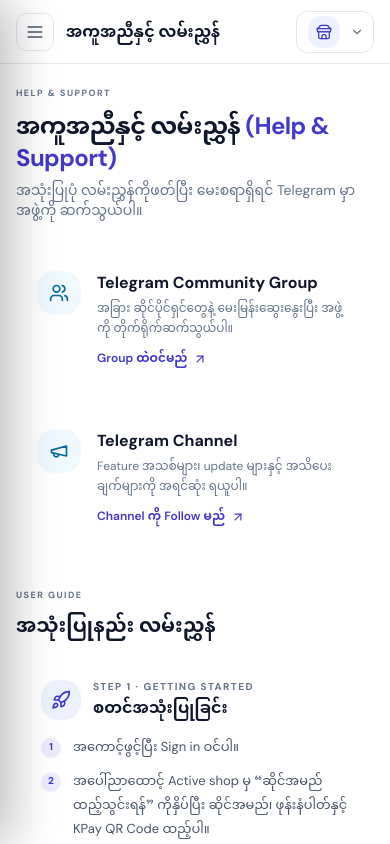
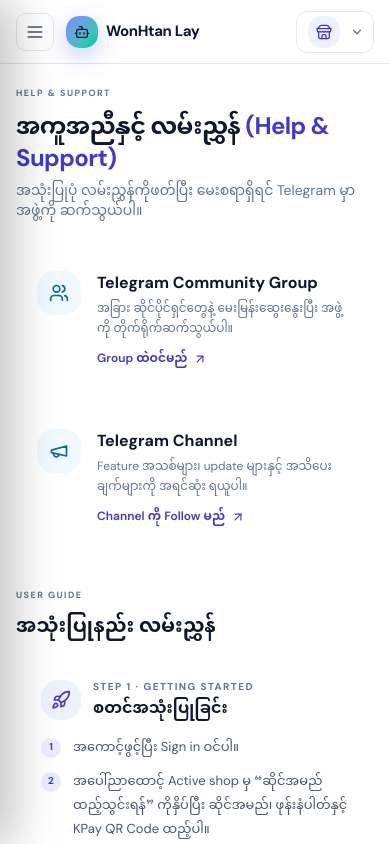
Before and after one commit to ZenithVogue/wonhtan-lay, a Next.js app: page /dashboard/help in a window 390 px wide. Shown: the top 844 px of the page. Built offline with nearby package versions, Linux system fonts and the light colour scheme.

Commit message:
Remove Workspace labels/breadcrumbs, bilingual Burmese header titles, header branding when sidebar closed
Co-authored-by: arena-agent <297053741+arena-agent@users.noreply.github.com>

```diff
--- a/app/dashboard/bot-settings/page.tsx
+++ b/app/dashboard/bot-settings/page.tsx
@@ -129,7 +129,7 @@ export default function BotConnections() {
   };
 
   return (
-    <DashboardShell title="Bot Connections" titleMyanmar="Bot ချိတ်ဆက်ရန်">
+    <DashboardShell>
       <div className="mx-auto max-w-6xl px-5 py-8 sm:px-8 sm:py-12">
         <div className="max-w-3xl"><div className="mb-4 flex size-12 items-center justify-center rounded-2xl bg-indigo-100 text-indigo-700 ring-1 ring-indigo-200 dark:bg-indigo-400/15 dark:text-indigo-300 dark:ring-indigo-300/15"><Bot className="size-6" /></div><div className="dashboard-label">BOT CONNECTIONS</div><h2 className="mt-3 font-display text-3xl font-bold tracking-tight text-slate-900 dark:text-white sm:text-4xl">Bot ချိတ်ဆက်ရန် <span className="text-indigo-600 dark:text-indigo-400">(Bot Connections)</span></h2><p className="mt-4 max-w-2xl text-sm leading-7 text-slate-600 dark:text-slate-400">Telegram သို့မဟုတ် Messenger Bot Token ကို ဖြည့်စွက်၍ ဝန်ထမ်းလေးကို စတင် အသုံးပြုပါ။ နည်းပညာအတွေ့အကြုံ မလိုဘဲ အဆင့်သုံးဆင့်နဲ့ စတင်နိုင်ပါတယ်။</p></div>
 
--- a/app/dashboard/help/page.tsx
+++ b/app/dashboard/help/page.tsx
@@ -89,7 +89,7 @@ const LINKS = [
 
 export default function HelpPage() {
   return (
-    <DashboardShell title="Help & Support" titleMyanmar="အကူအညီနှင့် လမ်းညွှန်">
+    <DashboardShell>
       <div className="mb-7">
         <p className="dashboard-label">HELP &amp; SUPPORT</p>
         <h2 className="mt-2 font-display text-2xl font-bold tracking-tight text-white sm:text-3xl">
--- a/app/dashboard/orders/page.tsx
+++ b/app/dashboard/orders/page.tsx
@@ -99,10 +99,7 @@ export default function OrdersPage() {
   };
 
   return (
-    <DashboardShell
-      title="Orders"
-      titleMyanmar="အော်ဒါများ"
-    >
+    <DashboardShell>
           <div className="mb-7 flex flex-col gap-5 xl:flex-row xl:items-end xl:justify-between">
             <div>
               <div className="mb-2 flex items-center gap-2 text-xs text-slate-500">
--- a/app/dashboard/page.tsx
+++ b/app/dashboard/page.tsx
@@ -141,8 +141,6 @@ export default function DashboardPage() {
 
   return (
     <DashboardShell
-      title="Dashboard"
-      titleMyanmar="Dashboard"
       actions={
         <>
               <div className="relative hidden md:block">
--- a/app/dashboard/settings/page.tsx
+++ b/app/dashboard/settings/page.tsx
@@ -54,7 +54,7 @@ export default function SettingsPage() {
   };
 
   return (
-    <DashboardShell title="Settings" titleMyanmar="ဆက်တင်များ">
+    <DashboardShell>
       <div className="mb-7 flex items-start justify-between gap-4">
         <div className="min-w-0">
           <p className="dashboard-label">SETTINGS</p>
--- a/components/DashboardShell.tsx
+++ b/components/DashboardShell.tsx
@@ -4,7 +4,6 @@ import {
   Bot,
   ChevronDown,
   Crown,
-  ChevronRight,
   CircleHelp,
   ClipboardList,
   FileCheck2,
@@ -32,22 +31,22 @@ const NAV_ITEMS = [
   { label: "Help & Support", burmese: "အကူအညီနှင့် လမ်းညွှန်", icon: LifeBuoy, href: "/dashboard/help" },
 ] as const;
 
-const PATH_TITLES: Record<string, { title: string; myanmar: string }> = {
-  "/dashboard": { title: "Dashboard", myanmar: "Dashboard" },
-  "/dashboard/orders": { title: "Orders", myanmar: "အော်ဒါများ" },
-  "/dashboard/bot-settings": { title: "Bot Connections", myanmar: "Bot ချိတ်ဆက်ရန်" },
-  "/dashboard/bots": { title: "Bot Connections", myanmar: "Bot ချိတ်ဆက်ရန်" },
-  "/dashboard/products": { title: "Products", myanmar: "ပစ္စည်းစာရင်းများ" },
-  "/dashboard/slip-verifier": { title: "Slip Verifier", myanmar: "Slip Verifier" },
-  "/dashboard/help": { title: "Help & Support", myanmar: "အကူအညီနှင့် လမ်းညွှန်" },
+/** Bilingual (Burmese + English) page titles shown in the header. */
+const PATH_TITLES: Record<string, string> = {
+  "/dashboard": "ပင်မစာမျက်နှာ (Dashboard)",
+  "/dashboard/orders": "အော်ဒါများ (Orders)",
+  "/dashboard/bot-settings": "Bot ချိတ်ဆက်ရန် (Bot Connections)",
+  "/dashboard/bots": "Bot ချိတ်ဆက်ရန် (Bot Connections)",
+  "/dashboard/products": "ပစ္စည်းစာရင်းများ (Products)",
+  "/dashboard/slip-verifier": "ငွေလွှဲစလစ် စစ်ဆေးရန် (Slip Verifier)",
+  "/dashboard/settings": "ဆက်တင်များ (Settings)",
+  "/dashboard/help": "အကူအညီနှင့် လမ်းညွှန် (Help & Support)",
 };
 
 type DashboardShellProps = {
   children: React.ReactNode;
-  /** Breadcrumb label shown in the header (auto-derived from the route when omitted). */
+  /** Bilingual page title shown in the header (auto-derived from the route when omitted). */
   title?: string;
-  /** Title shown on small screens (auto-derived from the route when omitted). */
-  titleMyanmar?: string;
   /** Extra content for the right side of the header (search, notifications, …). */
   actions?: React.ReactNode;
 };
@@ -60,7 +59,7 @@ type DashboardShellProps = {
  * button is visible. On mobile the sidebar is a drawer; on desktop it
  * collapses/expands.
  */
-export default function DashboardShell({ children, title, titleMyanmar, actions }: DashboardShellProps) {
+export default function DashboardShell({ children, title, actions }: DashboardShellProps) {
   const pathname = usePathname();
   const [mobileNav, setMobileNav] = useState(false);
   const { account, plan, planLabel } = usePlan();
@@ -88,9 +87,7 @@ export default function DashboardShell({ children, title, titleMyanmar, actions
   const openSidebar = () => (isDesktop ? setCollapsed(false) : setMobileNav(true));
   const closeSidebar = () => (isDesktop ? setCollapsed(true) : setMobileNav(false));
 
-  const fallback = PATH_TITLES[pathname] ?? { title: "Dashboard", myanmar: "Dashboard" };
-  const headerTitle = title ?? fallback.title;
-  const headerTitleMyanmar = titleMyanmar ?? fallback.myanmar;
+  const headerTitle = title ?? PATH_TITLES[pathname] ?? PATH_TITLES["/dashboard"];
   const isActive = (href: string) =>
     pathname === href ||
     (href !== "/dashboard" && pathname.startsWith(`${href}/`)) ||
@@ -131,8 +128,7 @@ export default function DashboardShell({ children, title, titleMyanmar, actions
           </div>
 
           <div className="px-4 pt-5">
-            <div className="dashboard-label px-3">WORKSPACE</div>
-            <nav className="mt-3 space-y-1">
+            <nav className="space-y-1">
               {NAV_ITEMS.map(item => {
                 const Icon = item.icon;
                 const active = isActive(item.href);
@@ -208,15 +204,16 @@ export default function DashboardShell({ children, title, titleMyanmar, actions
                 <Menu className="size-5" />
               </button>
             )}
-            <div className="hidden items-center gap-2 text-xs text-slate-500 sm:flex">
-              <Link href="/dashboard" className="cursor-pointer transition hover:text-indigo-600 dark:hover:text-indigo-400">
-                Workspace
+            {!sidebarOpen && (
+              <Link href="/" className="flex shrink-0 items-center gap-2" aria-label="WonHtan Lay home">
+                <span className="flex size-8 items-center justify-center rounded-lg bg-gradient-to-br from-indigo-400 to-emerald-400 shadow-[0_8px_24px_rgba(78,84,220,0.3)]">
+                  <Bot className="size-4 text-white" />
+                </span>
+                <span className="font-display text-[15px] font-bold tracking-tight text-white">WonHtan Lay</span>
               </Link>
-              <ChevronRight className="size-3" />
-              <span className="font-medium text-slate-700 dark:text-slate-300">{headerTitle}</span>
-            </div>
-            <h1 className="font-display text-base font-semibold text-slate-900 sm:hidden dark:text-white">
-              {headerTitleMyanmar}
+            )}
+            <h1 className="hidden min-w-0 truncate border-l border-white/10 pl-3 text-xs font-medium text-slate-300 sm:block">
+              {headerTitle}
             </h1>
           </div>
           <div className="ml-auto flex items-center gap-2.5">
```
Also changed, not shown: app/dashboard/products/page.tsx (+3 -4 lines), app/dashboard/slip-verifier/page.tsx (+3 -4 lines).
